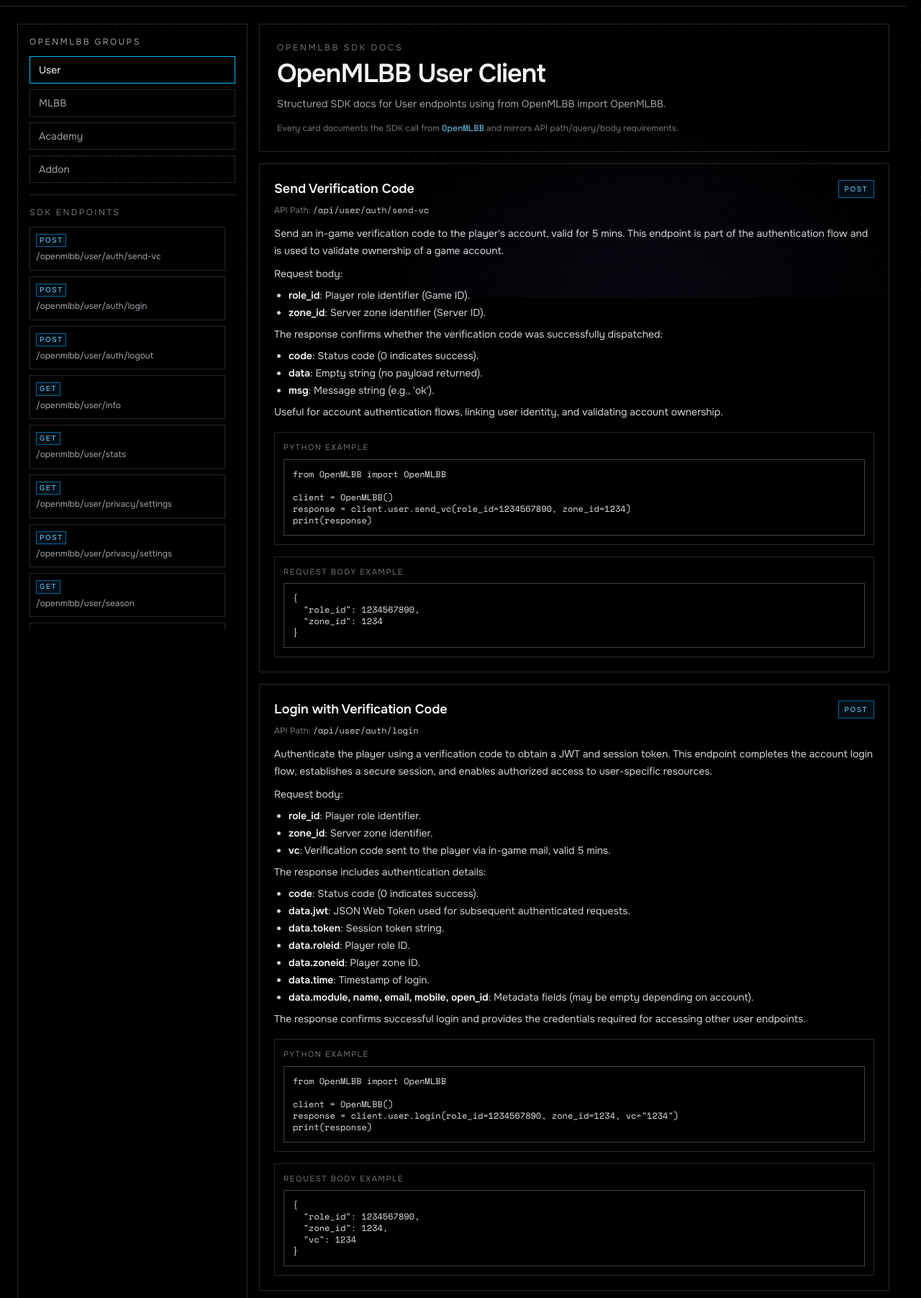
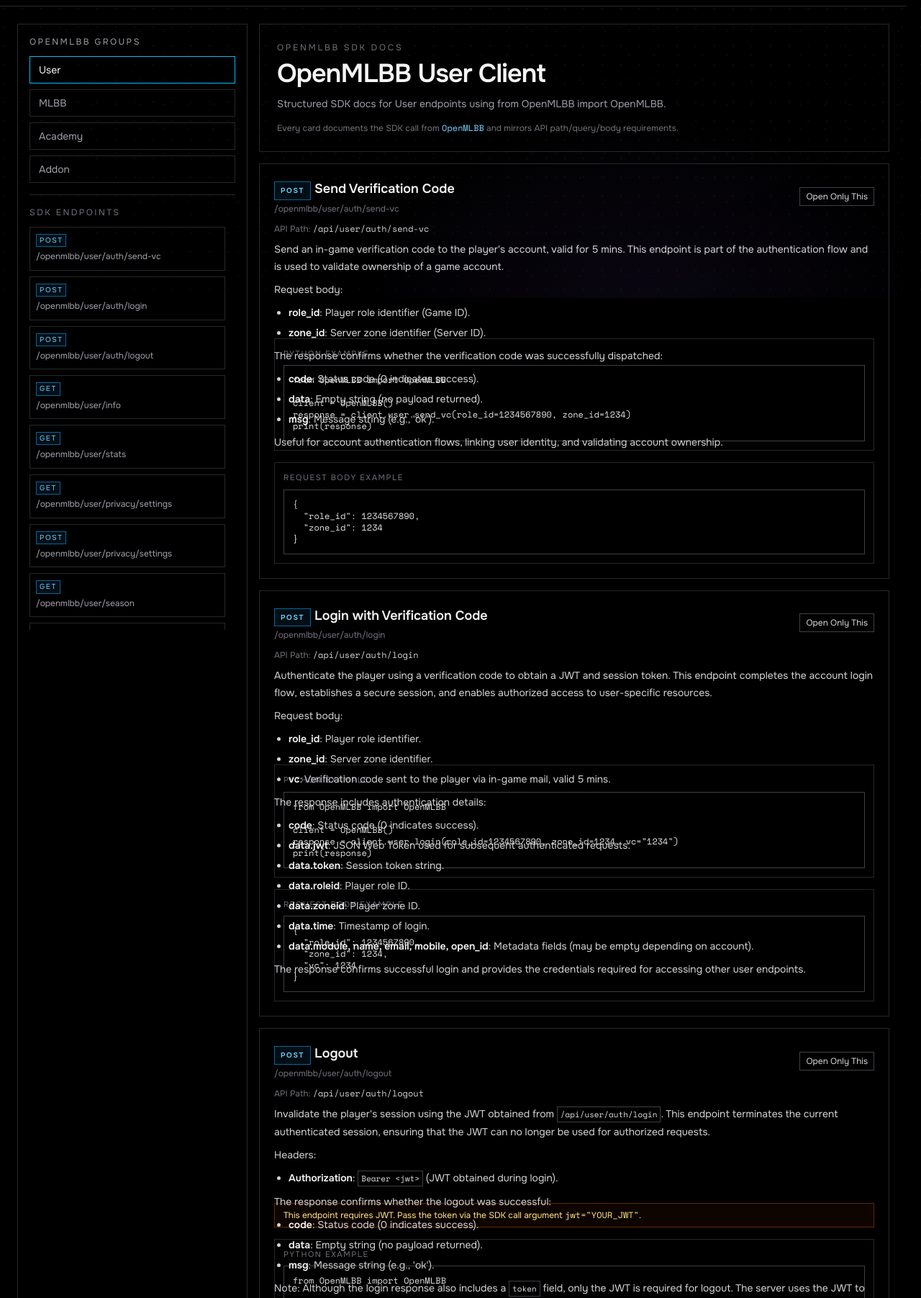
Before and after one commit to ridwaanhall/api-mobilelegends, a FastAPI app: page /openmlbb/user in a window 1280 px wide. Shown: the part 386-2189 px from the top of the page at 72% size. Run offline with FastAPI, Linux system fonts and the light colour scheme; grey boxes labelled with a size stand in for pictures from a placeholder-image service; parts of the project's set-up code (start-up, migrations or seed data) failed here and were passed over; some libraries are stand-ins or nearby versions.

Commit message:
🔄refactor(endpoint_card): Enhance layout and add "Show more" functionality for descriptions

```diff
--- a/app/web/templates/openmlbb/endpoint_card.html
+++ b/app/web/templates/openmlbb/endpoint_card.html
@@ -1,15 +1,31 @@
 <article class="border border-zinc-800 p-4 sm:p-5" data-operation-id="{{ operation.operation_id }}">
-    <div class="flex flex-wrap items-center justify-between gap-2">
-        <h2 class="text-lg font-semibold text-zinc-100">{{ operation.summary }}</h2>
-        <span class="inline-flex border border-sky-500/60 bg-sky-950/30 px-2 py-1 text-[10px] uppercase tracking-[0.16em] text-sky-300">
-            {{ operation.method }}
-        </span>
+    <div class="mb-3 flex flex-wrap items-center justify-between gap-2">
+        <div>
+            <h2 class="text-lg font-semibold text-zinc-100">
+                <span class="inline-flex border border-sky-500/60 bg-sky-950/30 px-2 py-1 text-[10px] uppercase tracking-[0.16em] text-sky-300">
+                    {{ operation.method }}
+                </span>
+                {{ operation.summary }}
+            </h2>
+            <p class="mt-1 text-xs text-zinc-500">{{ operation.openmlbb_path }}</p>
+        </div>
+        <a href="{{ operation.openmlbb_path }}" class="cursor-pointer border border-zinc-700 px-2 py-1 text-xs text-zinc-300 hover:border-zinc-400 hover:text-zinc-100">
+            Open Only This
+        </a>
     </div>
 
     <p class="mt-2 text-xs text-zinc-500">API Path: <span class="font-mono text-zinc-300">{{ operation.api_path }}</span></p>
 
     {% if operation.description_html %}
-        <div class="mt-3 text-sm">{{ operation.description_html | safe }}</div>
+        <div class="mb-4" data-desc-wrapper>
+            <div class="relative min-w-0 break-words text-sm leading-6 text-zinc-300 max-h-[7.5rem]" data-desc-content>
+                {{ operation.description_html | safe }}
+                <div class="pointer-events-none absolute inset-x-0 bottom-0 h-10 bg-gradient-to-t from-black to-transparent hidden" data-desc-fade></div>
+            </div>
+            <button type="button" class="mt-2 hidden cursor-pointer border border-zinc-700 px-2 py-1 text-[11px] text-zinc-300 hover:border-zinc-500 hover:text-zinc-100" data-desc-toggle>
+                Show more
+            </button>
+        </div>
     {% endif %}
 
     {% if operation.requires_auth %}
```
